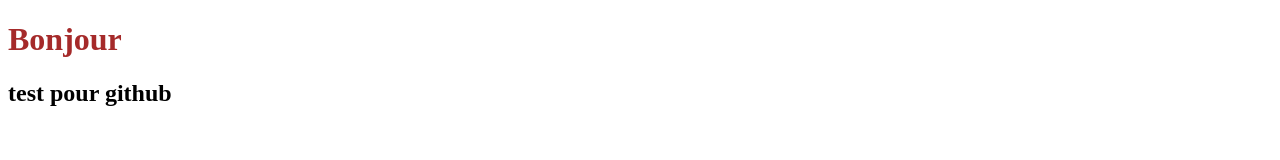
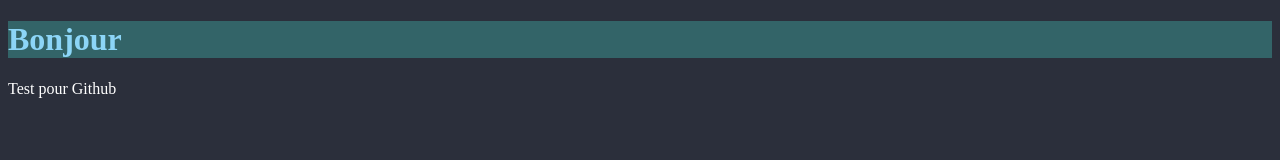
Before and after one commit to Madoudinet/Mon-premier-repository, a plain HTML site: page index.html in a window 1280 px wide. Drawn offline with Linux system fonts and the light colour scheme.

Commit message:
version5

```diff
--- a/index.html
+++ b/index.html
@@ -9,6 +9,6 @@
 </head>
 <body>
     <h1>Bonjour</h1>
-    <h2>test pour github</h2>
+    <p>Test pour Github</p>
 </body>
 </html>
--- a/style.css
+++ b/style.css
@@ -1,3 +1,12 @@
+body{
+    background-color: rgb(43, 47, 59);
+}
+
 h1{
-    color: brown;
+    color: rgb(140, 213, 247);
+    background-color: rgb(51, 100, 104);
 }
+
+p{
+    color: white;
+}
```
